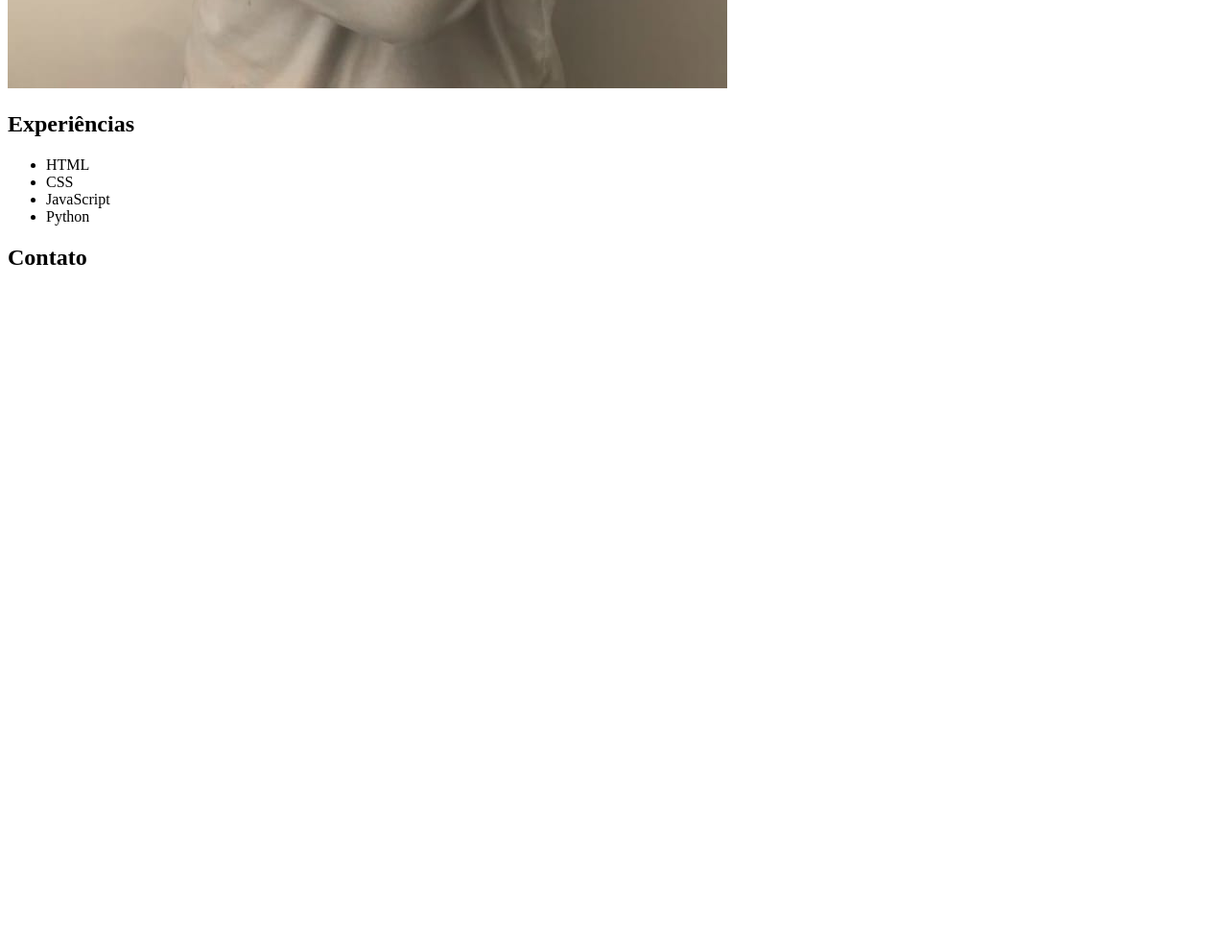
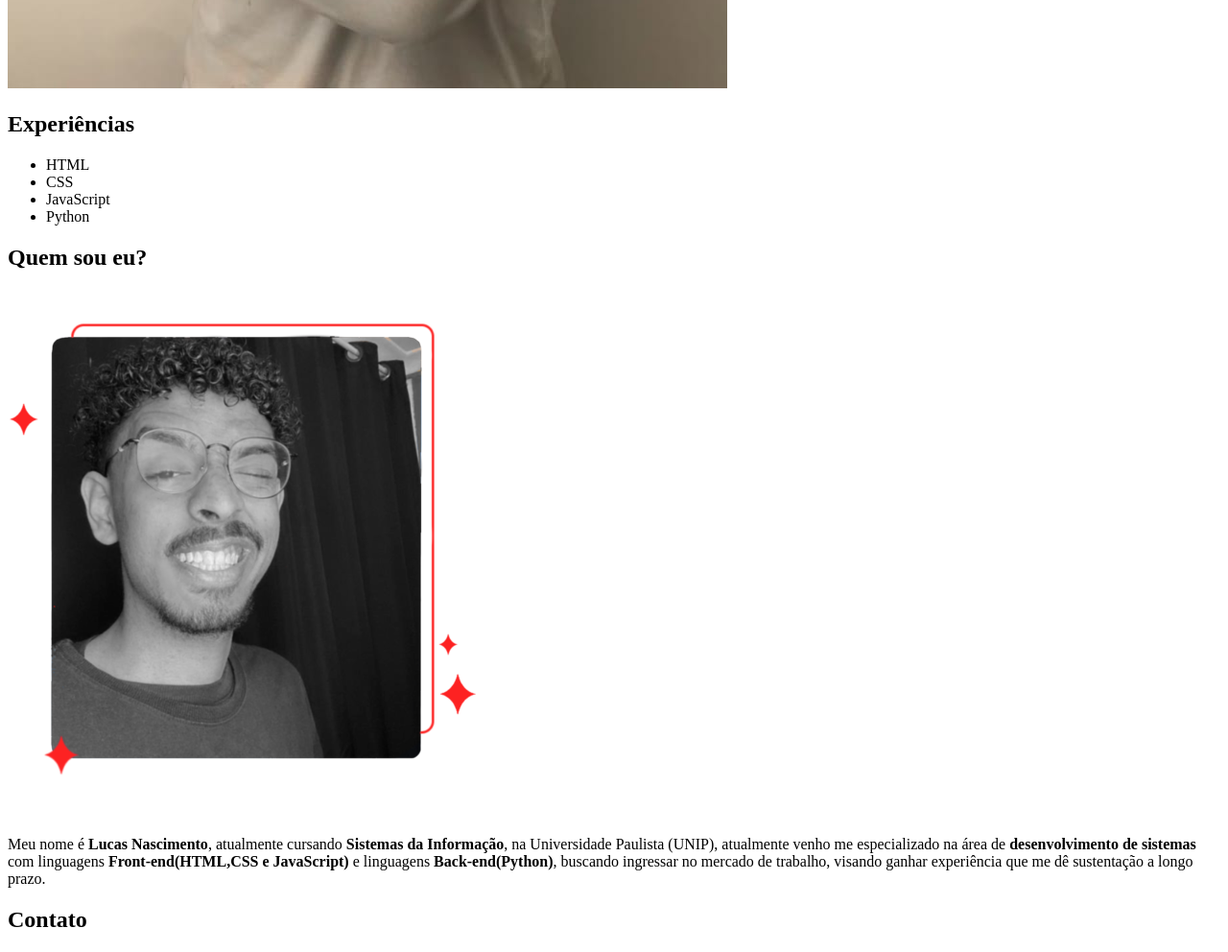
Before and after one commit to lucaasrodriguess/My-Profile, a plain HTML site: page index.html in a window 1280 px wide. Shown: the part 1361-2353 px from the top of the page at 96% size. Before the commit the page ends 1662 px from the top, so only its background shows below. Drawn offline with Linux system fonts and the light colour scheme.

Commit message:
Concluindo estrutura HTML - third-section

```diff
--- a/index.html
+++ b/index.html
@@ -51,7 +51,20 @@
           <li>Python</li>
         </ul>
       </section>
-      <section id="who-am-i" class="third-section"></section>
+      <section id="who-am-i" class="third-section">
+        <h2 class="title">Quem sou eu?</h2>
+        <img src="img/luqueta.PNG" alt="Imagem Lucas Nascimento" />
+        <p>
+          Meu nome é <strong>Lucas Nascimento</strong>, atualmente cursando
+          <strong>Sistemas da Informação</strong>, na Universidade Paulista
+          (UNIP), atualmente venho me especializado na área de
+          <strong>desenvolvimento de sistemas</strong> com linguagens
+          <strong>Front-end(HTML,CSS e JavaScript)</strong> e linguagens
+          <strong>Back-end(Python)</strong>, buscando ingressar no mercado de
+          trabalho, visando ganhar experiência que me dê sustentação a longo
+          prazo.
+        </p>
+      </section>
       <section id="my-projects" class="fourth-section"></section>
     </main>
 
```
